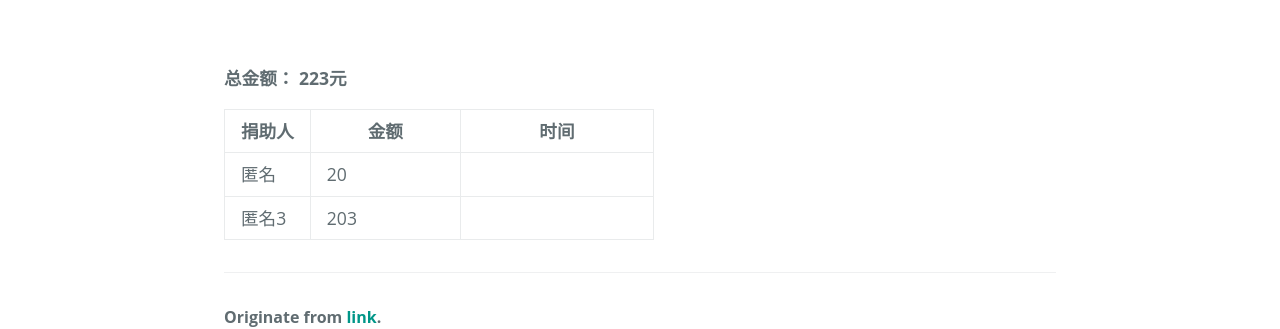
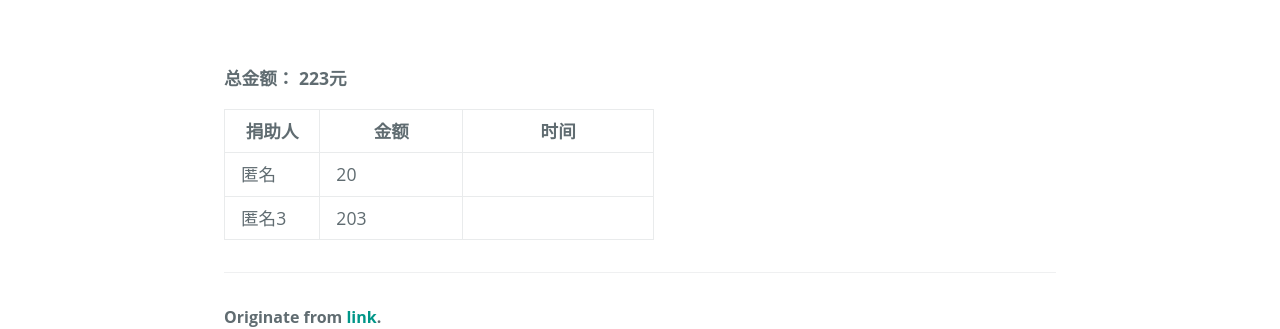
Before and after one commit to link9596/qwq, a Jekyll site: the page built from about.md, in a window 1280 px wide and 900 px high, scrolled down 2332 px. Shown: the part 475-804 px from the top of the window. Built offline with Jekyll 4.4.1, drawn with Linux system fonts in a browser that asks for light colours; some web fonts are replaced; comment, search, counter and statistics services are not loaded.

Commit message:
Update about.md

```diff
--- a/about.md
+++ b/about.md
@@ -54,8 +54,8 @@ Github: [link9596](https://github.com/link9596)
 <table>
   <tr>
     <th width="20%">捐助人</th>
-    <th width="35%">金额</th>
-    <th width="50%">时间</th>
+    <th width="30%">金额</th>
+    <th width="40%">时间</th>
   </tr>
  {% for d in site.data.donate %}
 {% capture allmoney = 0 %}{{ allmoney | plus: d.money }}{% endcapture %}
```
